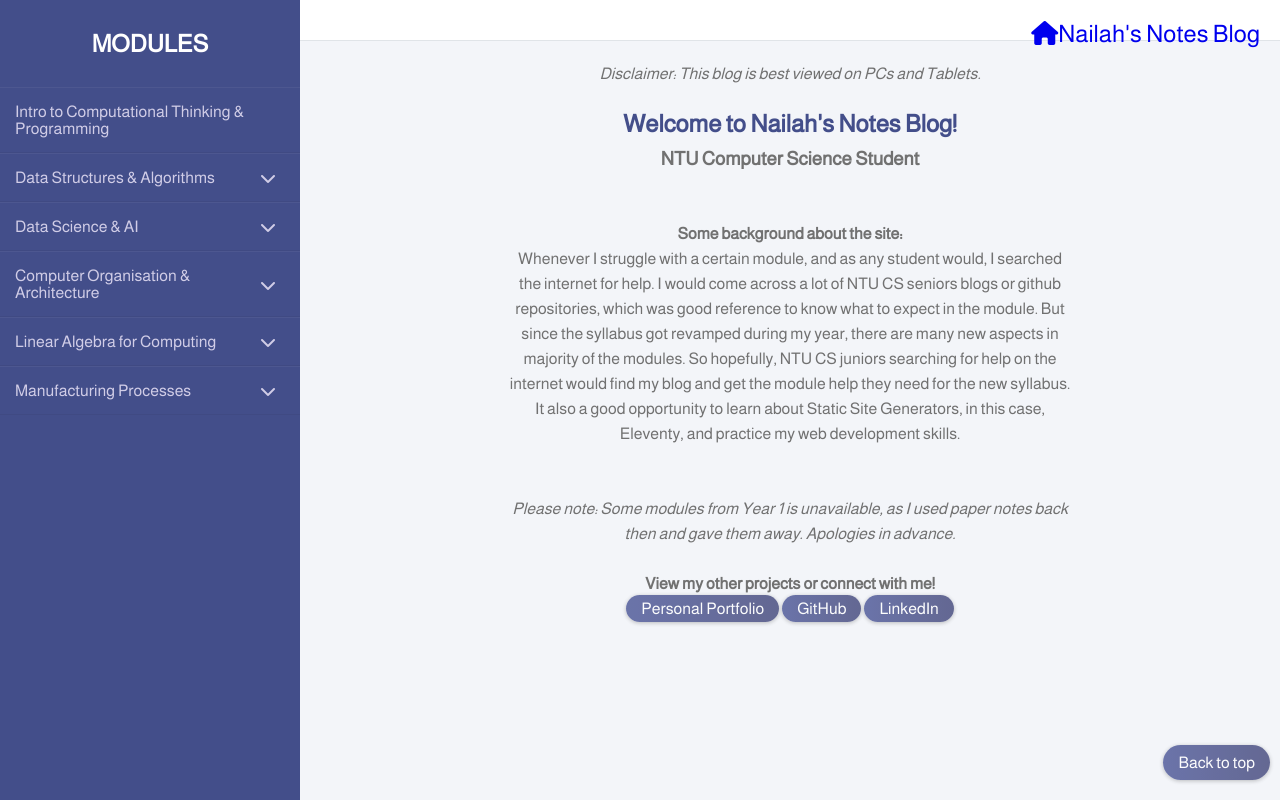
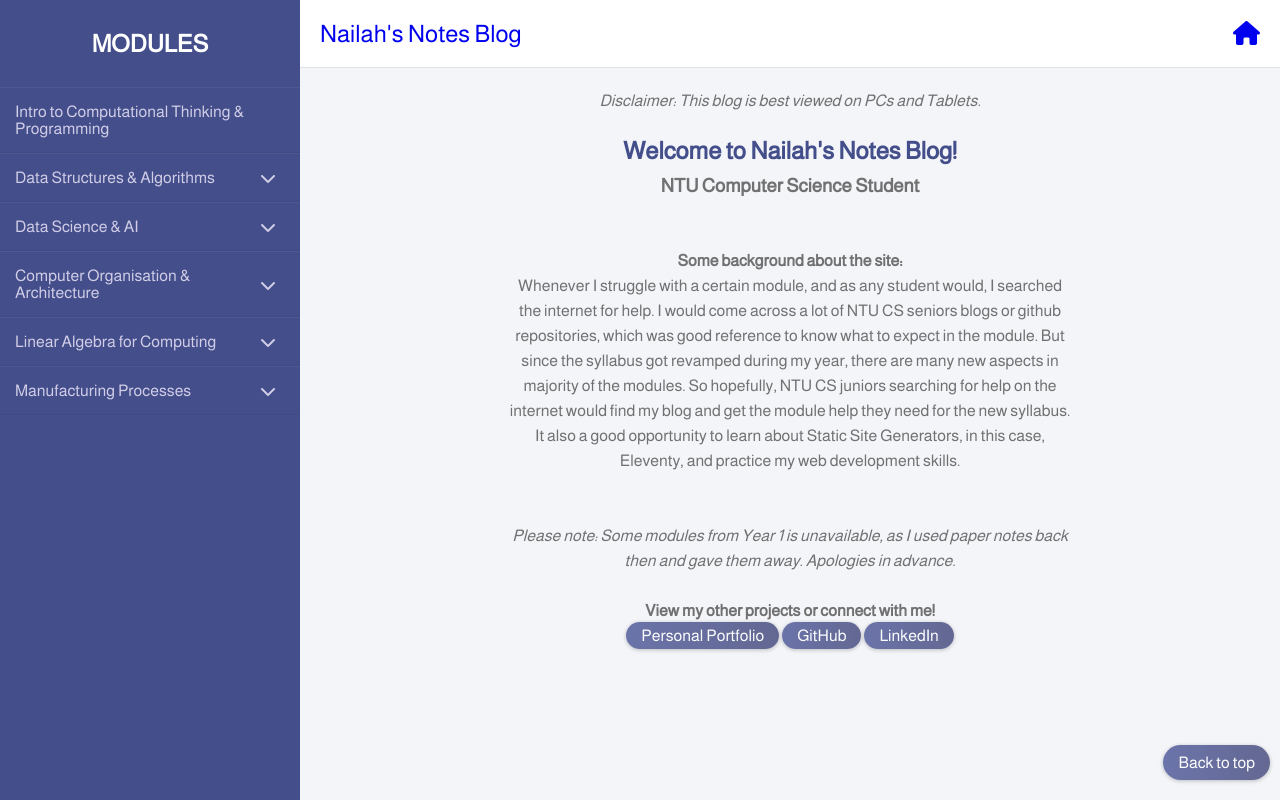
Before and after one commit to nailahgucon/ntu-notes, an Eleventy site: page src/index.md in a window 1280 px wide. Built offline with nearby package versions, Linux system fonts and the light colour scheme; Eleventy itself is replaced by a stand-in of ours; files that its build step writes are made by us from their sources; a web font is replaced by a local one.

Commit message:
update: id removal from header

```diff
--- a/src/_includes/base.njk
+++ b/src/_includes/base.njk
@@ -62,7 +62,7 @@
     <div class="main_content">
         {# <div class="header">{{ title }}</div>   #}
         <a id="top"></a>
-        <div class="header"><a href="/" id="home">Nailah's Notes Blog</a><a href="/" id="home"><i class="fas fa-home"></i></a></div>
+        <div class="header"><a href="/">Nailah's Notes Blog</a><a href="/" id="home"><i class="fas fa-home"></i></a></div>
         <div class="info">
           {{ content | safe }}
         <div class="back-to-top tags"><a href="#top">Back to top</a></div>
```
